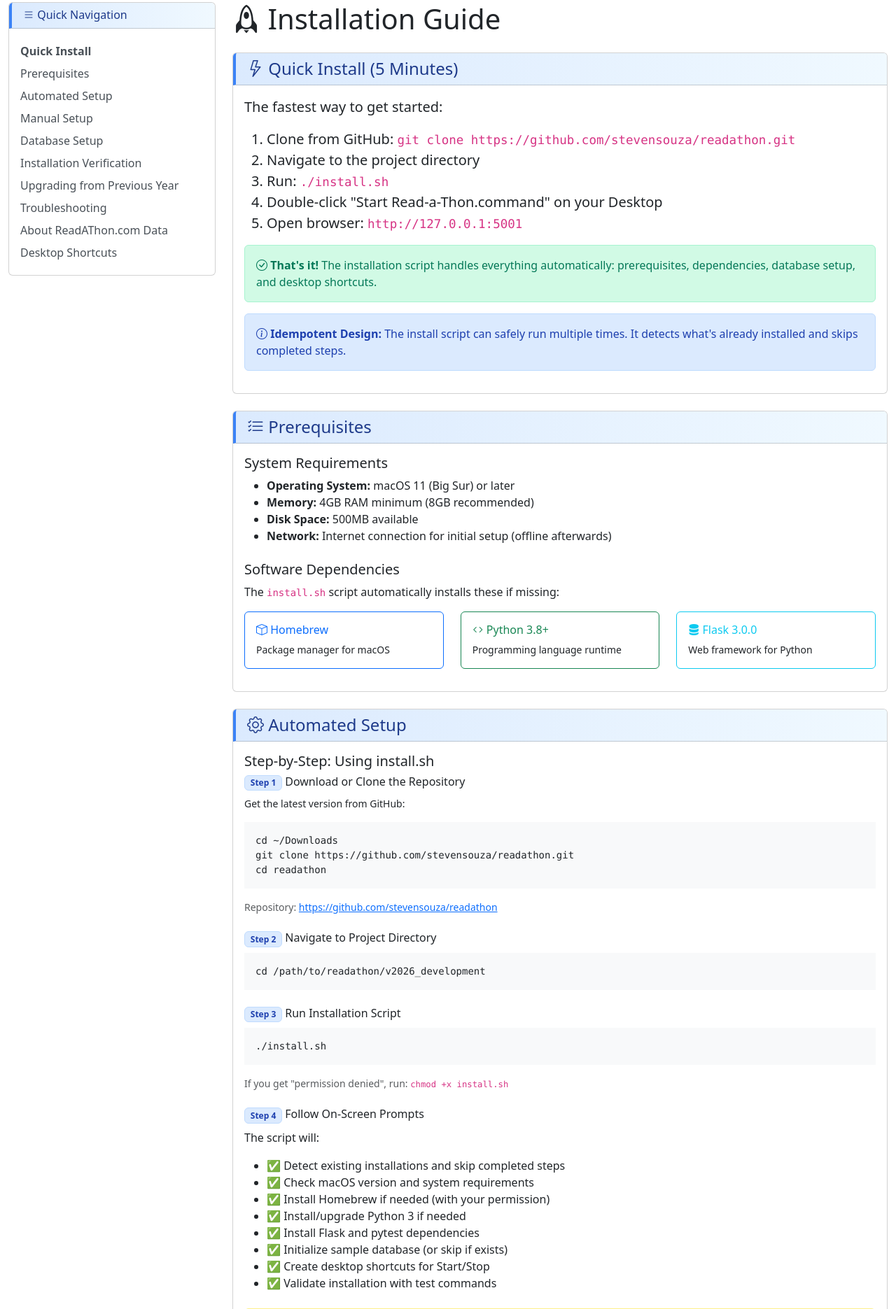
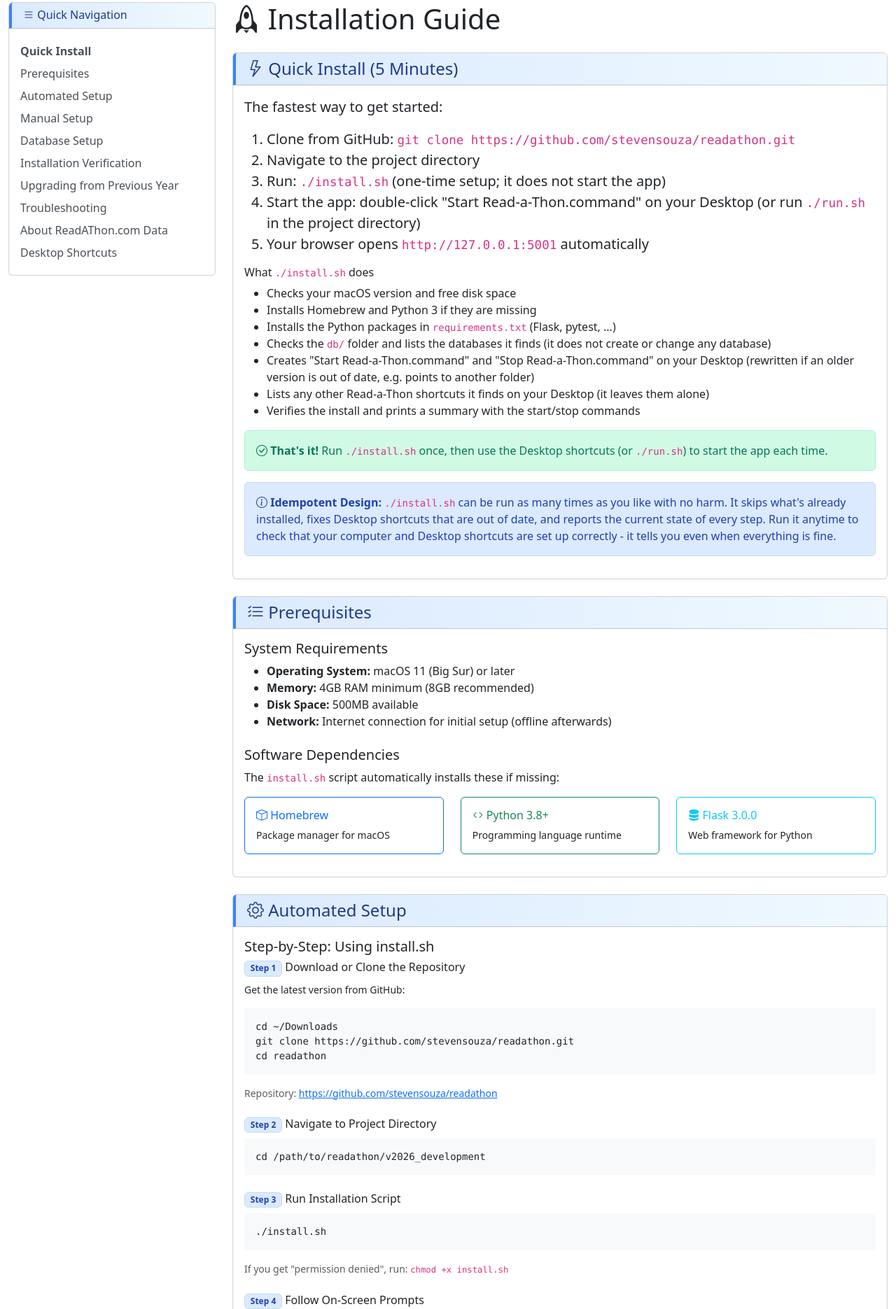
Before and after one commit to stevensouza/readathon, a Flask app: page /help/installation in a window 1280 px wide. Shown: the part 109-1980 px from the top of the page at 70% size. Run offline with Flask 3, Linux system fonts and the light colour scheme; some libraries are stand-ins or nearby versions.

Commit message:
Refresh outdated Desktop shortcuts in install.sh; docs start app with run.sh (#4)
- install.sh rewrites Desktop Start/Stop shortcuts that are out of date (e.g. pointing to an old folder),
  reports when they are up to date, and lists other Read-a-Thon shortcuts it finds (untouched)
- Installation Guide, README and older guides start the app with ./run.sh instead of python3 app.py
- Explain what install.sh does (setup only - it does not start the app) and that it is safe to rerun anytime
- Fix stale paths/ports (v2026_development, /Users/stevesouza, localhost:5000) in START_HERE/PROJECT_README

Co-authored-by: Steven Thomas Souza <jamonapi@Stevens-MacBook-Air.local>
Co-authored-by: Claude Opus 5 (1M context) <noreply@anthropic.com>

```diff
--- a/templates/installation.html
+++ b/templates/installation.html
@@ -109,17 +109,29 @@
                 <ol class="lead">
                     <li>Clone from GitHub: <code>git clone https://github.com/stevensouza/readathon.git</code></li>
                     <li>Navigate to the project directory</li>
-                    <li>Run: <code>./install.sh</code></li>
-                    <li>Double-click "Start Read-a-Thon.command" on your Desktop</li>
-                    <li>Open browser: <code>http://127.0.0.1:5001</code></li>
+                    <li>Run: <code>./install.sh</code> (one-time setup; it does <strong>not</strong> start the app)</li>
+                    <li>Start the app: double-click "Start Read-a-Thon.command" on your Desktop (or run <code>./run.sh</code> in the project directory)</li>
+                    <li>Your browser opens <code>http://127.0.0.1:5001</code> automatically</li>
                 </ol>
 
+                <h6 class="mt-3">What <code>./install.sh</code> does</h6>
+                <ul>
+                    <li>Checks your macOS version and free disk space</li>
+                    <li>Installs Homebrew and Python 3 if they are missing</li>
+                    <li>Installs the Python packages in <code>requirements.txt</code> (Flask, pytest, ...)</li>
+                    <li>Checks the <code>db/</code> folder and lists the databases it finds (it does not create or change any database)</li>
+                    <li>Creates "Start Read-a-Thon.command" and "Stop Read-a-Thon.command" on your Desktop (rewritten if an older version is out of date, e.g. points to another folder)</li>
+                    <li>Lists any other Read-a-Thon shortcuts it finds on your Desktop (it leaves them alone)</li>
+                    <li>Verifies the install and prints a summary with the start/stop commands</li>
+                </ul>
+
                 <div class="alert alert-success mt-3">
-                    <strong><i class="bi bi-check-circle"></i> That's it!</strong> The installation script handles everything automatically: prerequisites, dependencies, database setup, and desktop shortcuts.
+                    <strong><i class="bi bi-check-circle"></i> That's it!</strong> Run <code>./install.sh</code> once, then use the Desktop shortcuts (or <code>./run.sh</code>) to start the app each time.
                 </div>
 
                 <div class="alert alert-info">
-                    <strong><i class="bi bi-info-circle"></i> Idempotent Design:</strong> The install script can safely run multiple times. It detects what's already installed and skips completed steps.
+                    <strong><i class="bi bi-info-circle"></i> Idempotent Design:</strong> <code>./install.sh</code> can be run as many times as you like with no harm. It skips what's already installed,
+                    fixes Desktop shortcuts that are out of date, and reports the current state of every step. Run it anytime to check that your computer and Desktop shortcuts are set up correctly - it tells you even when everything is fine.
                 </div>
             </div>
         </div>
@@ -234,15 +246,16 @@ cd readathon</code></pre>
                 <pre class="bg-light p-3"><code>brew install python3</code></pre>
 
                 <h5 class="mt-4">3. Install Python Dependencies</h5>
-                <pre class="bg-light p-3"><code>cd /path/to/readathon/v2026_development
+                <pre class="bg-light p-3"><code>cd /path/to/readathon
 pip3 install -r requirements.txt</code></pre>
 
                 <h5 class="mt-4">4. Start the Application</h5>
-                <pre class="bg-light p-3"><code>python3 app.py --db sample</code></pre>
-                <p class="small text-muted">The sample database is included in the repository; the database registry is created automatically on first start.</p>
+                <pre class="bg-light p-3"><code>./run.sh --db sample</code></pre>
+                <p class="small text-muted">The sample database is included in the repository; the database registry is created automatically on first start.
+                    Later, plain <code>./run.sh</code> uses the database you used last.</p>
 
                 <h5 class="mt-4">5. Open in Browser</h5>
-                <p>Navigate to: <code>http://127.0.0.1:5001</code></p>
+                <p><code>./run.sh</code> opens <code>http://127.0.0.1:5001</code> for you. If it doesn't, go there manually.</p>
             </div>
         </div>
 
@@ -260,7 +273,7 @@ pip3 install -r requirements.txt</code></pre>
                             <div class="card-body">
                                 <h6 class="card-title text-success"><i class="bi bi-star"></i> Option 1: Sample Data</h6>
                                 <p class="small">Perfect for learning and testing. Contains fictitious student data. Included in the repository.</p>
-                                <pre class="bg-light p-2 small"><code>python3 app.py --db sample</code></pre>
+                                <pre class="bg-light p-2 small"><code>./run.sh --db sample</code></pre>
                             </div>
                         </div>
                     </div>
@@ -321,8 +334,8 @@ pip3 install -r requirements.txt</code></pre>
 
                 <div class="mb-4">
                     <h6><span class="badge bg-success">Test 4</span> Start Application</h6>
-                    <pre class="bg-light p-3"><code>python3 app.py --db sample
-# Should show: Running on http://127.0.0.1:5001</code></pre>
+                    <pre class="bg-light p-3"><code>./run.sh --db sample
+# Should show: Running on http://127.0.0.1:5001 and open it in your browser</code></pre>
                 </div>
 
                 <div class="alert alert-success mt-3">
@@ -389,9 +402,9 @@ pytest</code></pre>
 
                 <div class="mb-4">
                     <h6 class="text-danger"><i class="bi bi-x-circle"></i> Desktop shortcuts don't work</h6>
-                    <p><strong>Solution:</strong> Make them executable</p>
-                    <pre class="bg-light p-3"><code>chmod +x ~/Desktop/"Start Read-a-Thon.command"
-chmod +x ~/Desktop/"Stop Read-a-Thon.command"</code></pre>
+                    <p><strong>Solution:</strong> Rerun the installer from the project folder. It rewrites shortcuts that are out of date
+                        (for example, ones pointing to an old folder) and makes them executable.</p>
+                    <pre class="bg-light p-3"><code>./install.sh</code></pre>
                 </div>
 
                 <div class="alert alert-info mt-4">
@@ -429,14 +442,14 @@ chmod +x ~/Desktop/"Stop Read-a-Thon.command"</code></pre>
                 <h4 class="mb-0"><i class="bi bi-bookmark"></i> Desktop Shortcuts</h4>
             </div>
             <div class="card-body">
-                <p>The installation script creates two convenient shortcuts on your Desktop:</p>
+                <p>The installation script creates two convenient shortcuts on your Desktop. Rerun <code>./install.sh</code> anytime to check them; it rewrites them if they are out of date.</p>
 
                 <div class="row mt-3">
                     <div class="col-md-6">
                         <div class="card border-success mb-3">
                             <div class="card-body">
                                 <h6 class="card-title text-success"><i class="bi bi-play-circle"></i> Start Read-a-Thon.command</h6>
-                                <p class="small mb-2">Double-click to start the application with sample database.</p>
+                                <p class="small mb-2">Double-click to start the application (runs <code>./run.sh</code>) with the database you used last, and open it in your browser.</p>
                                 <p class="small text-muted mb-0">Opens Terminal window showing app status.</p>
                             </div>
                         </div>
@@ -465,7 +478,8 @@ chmod +x ~/Desktop/"Stop Read-a-Thon.command"</code></pre>
                         <h6 class="text-primary">Common Commands</h6>
                         <ul class="small">
                             <li><code>./install.sh</code> - Run installation</li>
-                            <li><code>python3 app.py --db sample</code> - Start app</li>
+                            <li><code>./run.sh</code> - Start app and open browser (last database used)</li>
+                            <li><code>./run.sh --db sample</code> - Start app with sample data</li>
                             <li><code>pytest</code> - Run tests</li>
                             <li><code>lsof -ti:5001 | xargs kill -9</code> - Stop app</li>
                         </ul>
```
Also changed, not shown: md/PROJECT_README.md (+3 -3 lines), md/START_HERE.md (+6 -6 lines), README.md, md/CHANGELOG.md, 1 other file.
